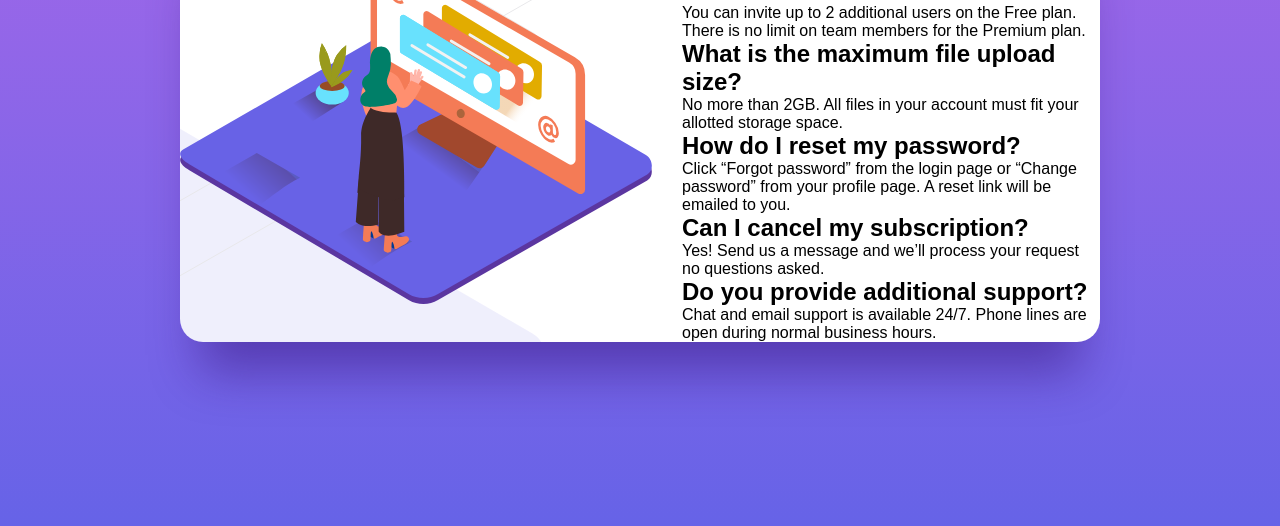
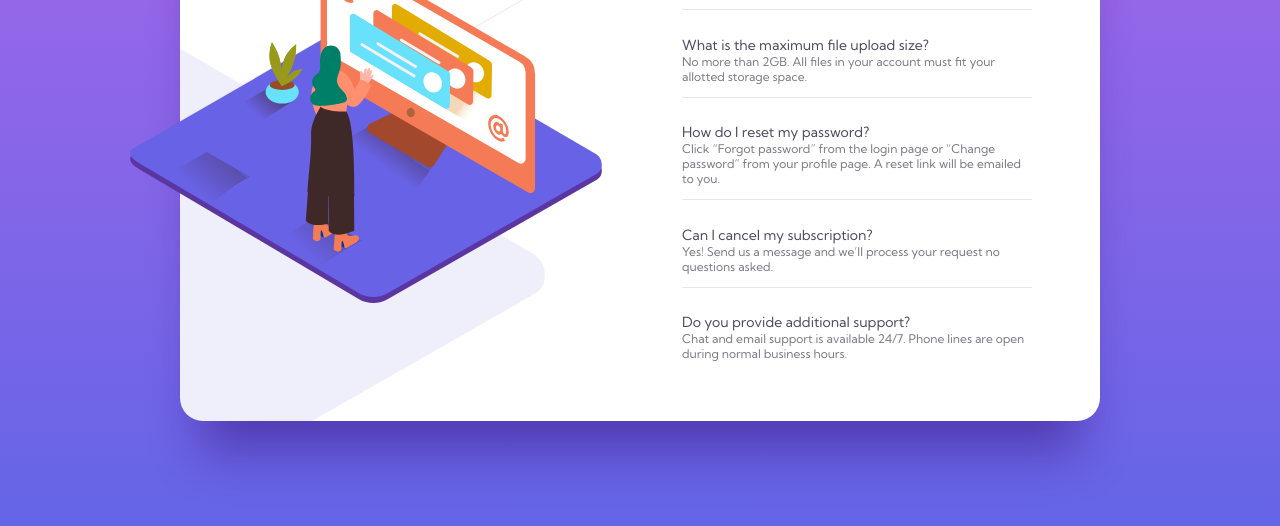
Before and after one commit to mohammadreza2003-af/30-FAQ-accordion-card, a plain HTML site: page index.html in a window 1280 px wide. Shown: the part 274-800 px from the top of the page. Drawn offline with Linux system fonts and the light colour scheme.

Commit message:
add style to container

```diff
--- a/index.html
+++ b/index.html
@@ -12,23 +12,22 @@
       href="./images/favicon-32x32.png"
     />
     <link rel="stylesheet" href="style.css" />
+    <link rel="preconnect" href="https://fonts.googleapis.com" />
+    <link rel="preconnect" href="https://fonts.gstatic.com" crossorigin />
+    <link
+      href="https://fonts.googleapis.com/css2?family=Kumbh+Sans:wght@400;700&display=swap"
+      rel="stylesheet"
+    />
     <title>Frontend Mentor | FAQ Accordion Card</title>
-
-    <!-- Feel free to remove these styles or customise in your own stylesheet 👍 -->
-    <style>
-      .attribution {
-        font-size: 11px;
-        text-align: center;
-      }
-      .attribution a {
-        color: hsl(228, 45%, 44%);
-      }
-    </style>
   </head>
   <body>
     <main>
       <div class="picture">
-        <img src="images/illustration-woman-online-desktop.svg" alt="img" />
+        <img
+          src="images/illustration-woman-online-desktop.svg"
+          class="img-i"
+          alt="img"
+        />
       </div>
       <div class="text-content">
         <h1 class="heading-primary">FAQ</h1>
@@ -41,15 +40,18 @@
               You can invite up to 2 additional users on the Free plan. There is
               no limit on team members for the Premium plan.
             </p>
+            <span></span>
           </div>
           <div class="item">
             <h2 class="heading-secondary">
               What is the maximum file upload size?
             </h2>
+
             <p class="sub-dis">
               No more than 2GB. All files in your account must fit your allotted
               storage space.
             </p>
+            <span></span>
           </div>
           <div class="item">
             <h2 class="heading-secondary">How do I reset my password?</h2>
@@ -57,6 +59,7 @@
               Click “Forgot password” from the login page or “Change password”
               from your profile page. A reset link will be emailed to you.
             </p>
+            <span></span>
           </div>
           <div class="item">
             <h2 class="heading-secondary">Can I cancel my subscription?</h2>
@@ -64,6 +67,7 @@
               Yes! Send us a message and we’ll process your request no questions
               asked.
             </p>
+            <span></span>
           </div>
           <div class="item">
             <h2 class="heading-secondary">
@@ -77,11 +81,5 @@
         </div>
       </div>
     </main>
-    <!-- <div class="attribution">
-      Challenge by
-      <a href="https://www.frontendmentor.io?ref=challenge" target="_blank"
-        >Frontend Mentor</a
-      >. Coded by <a href="#">Your Name Here</a>.
-    </div> -->
   </body>
 </html>
--- a/style.css
+++ b/style.css
@@ -2,19 +2,33 @@
   padding: 0;
   margin: 0;
   box-sizing: border-box;
+}
+:root {
+  --color-bg-Soft-violet: hsl(273, 75%, 66%);
+  --color-bg-Soft-blue: hsl(240, 73%, 65%);
+  --color-tx-Very-dark-desaturated-blue: hsl(238, 29%, 16%);
+  --color-tx-Soft-red: hsl(14, 88%, 65%);
+  --color-tx-Very-dark-grayish-blue: hsl(237, 12%, 33%);
+  --color-tx-Dark-grayish-blue: hsl(240, 6%, 50%);
+  --color-tx-Light-grayish-blue: hsl(240, 5%, 91%);
 }
 body {
   display: flex;
   justify-content: center;
   align-items: center;
   font-family: "Kumbh Sans", sans-serif;
-  background: linear-gradient(180deg, #af68e9 0%, #6663e7 100%);
+  background: linear-gradient(
+    180deg,
+    var(--color-bg-Soft-violet) 0%,
+    var(--color-bg-Soft-blue) 100%
+  );
   min-height: 100vh;
 }
 main {
-  display: flex;
+  display: grid;
   align-items: center;
   justify-content: center;
+  grid-template-columns: repeat(2, 1fr);
   gap: 1.875rem;
   max-width: 57.5rem;
   border-radius: 1.4375rem;
@@ -26,3 +40,39 @@ main {
   box-shadow: 0rem 3.125rem 3.125rem -1.25rem rgba(53, 18, 122, 0.497159);
   position: relative;
 }
+.text-content {
+  max-width: 25.625rem;
+  padding-block: 3.75rem;
+  padding-inline: 0 3.75rem;
+}
+.container-list {
+  display: flex;
+  flex-direction: column;
+  gap: 0.8rem;
+}
+span {
+  display: block;
+  height: 0.0625rem;
+  background-color: var(--color-tx-Light-grayish-blue);
+  margin: 0.8rem 0;
+}
+.img-i {
+  transform: translateX(-50px);
+}
+.heading-primary {
+  font-size: 36px;
+  margin-bottom: 0.8rem;
+  font-weight: 700;
+}
+.heading-secondary {
+  font-size: 0.875rem;
+  color: var(--color-tx-Very-dark-grayish-blue);
+  font-weight: 500;
+}
+.heading-secondary:hover {
+  color: var(--color-tx-Soft-red);
+}
+.sub-dis {
+  font-size: 0.75rem;
+  color: var(--color-tx-Dark-grayish-blue);
+}
```
